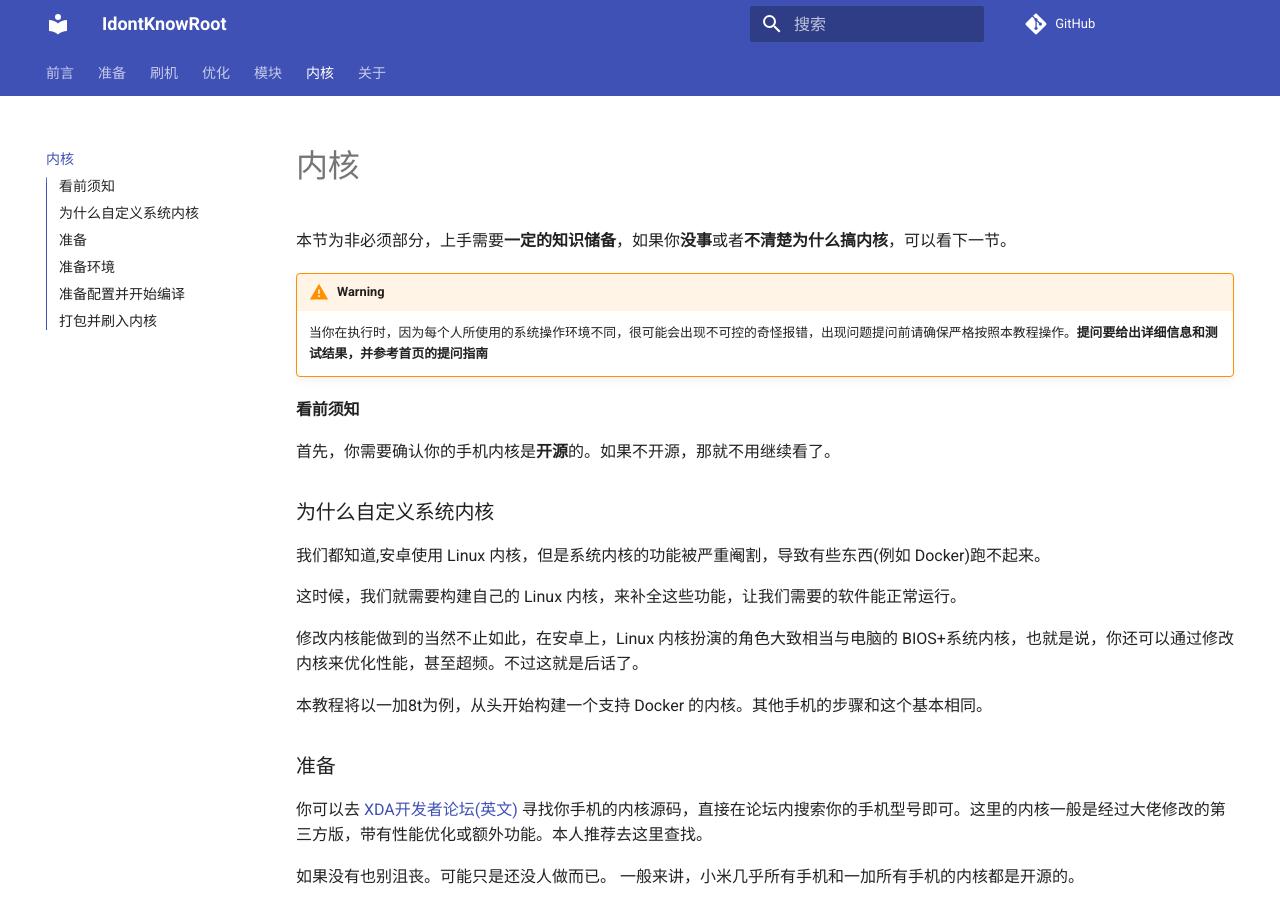
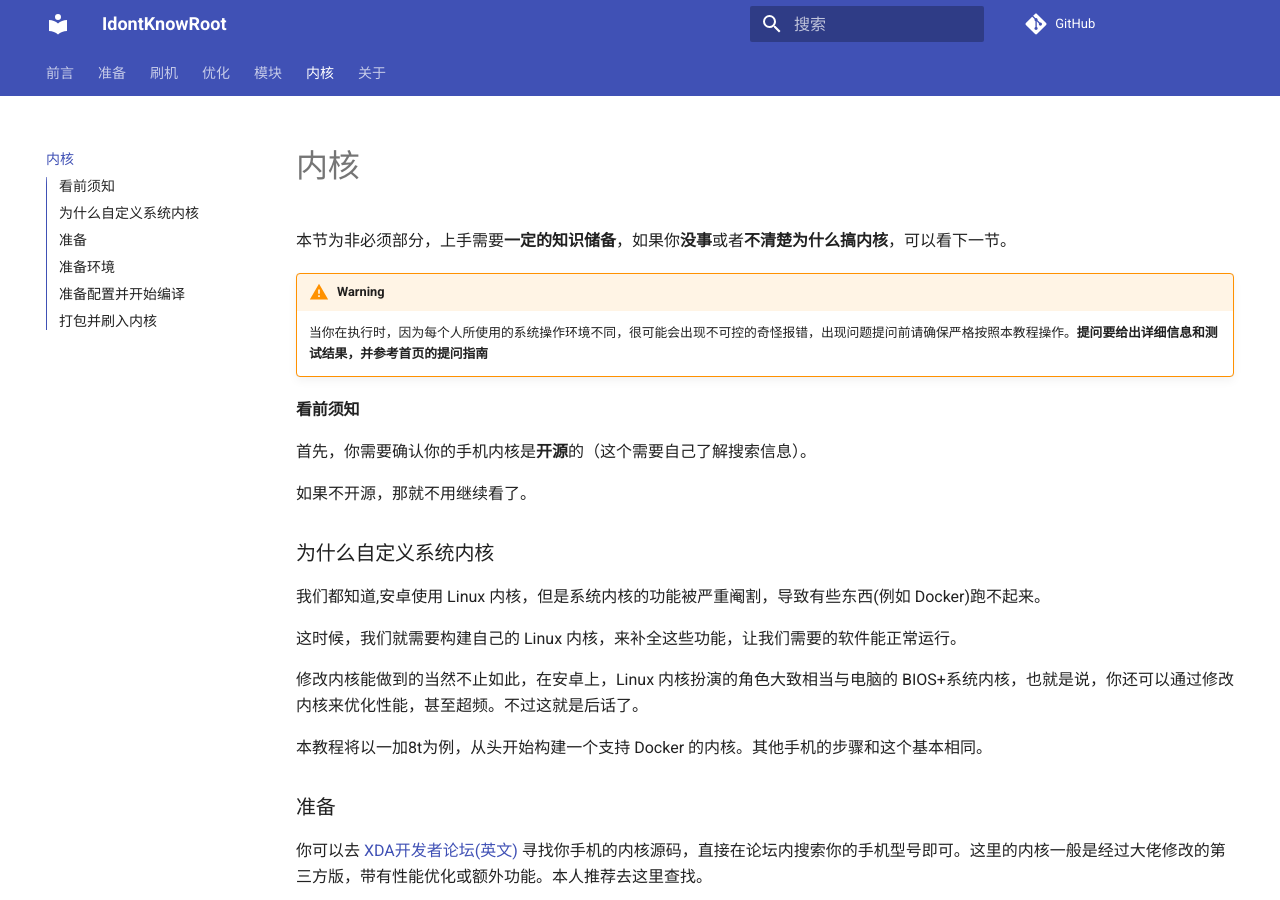
Before and after one commit to sudoskys/Root, an MkDocs documentation site: the page built from docs/kernel.md, in a window 1280 px wide and 900 px high. Built offline with MkDocs 1.6.1 and Material for MkDocs 9.7.7, drawn with Linux system fonts in a browser that asks for light colours; comment, search, counter and statistics services are not loaded.

Commit message:
Update kernel.md

```diff
--- a/docs/kernel.md
+++ b/docs/kernel.md
@@ -9,7 +9,9 @@
 
 #### 看前须知
 
-首先，你需要确认你的手机内核是**开源**的。如果不开源，那就不用继续看了。
+首先，你需要确认你的手机内核是**开源**的（这个需要自己了解搜索信息）。
+
+如果不开源，那就不用继续看了。
 
 
 
```
